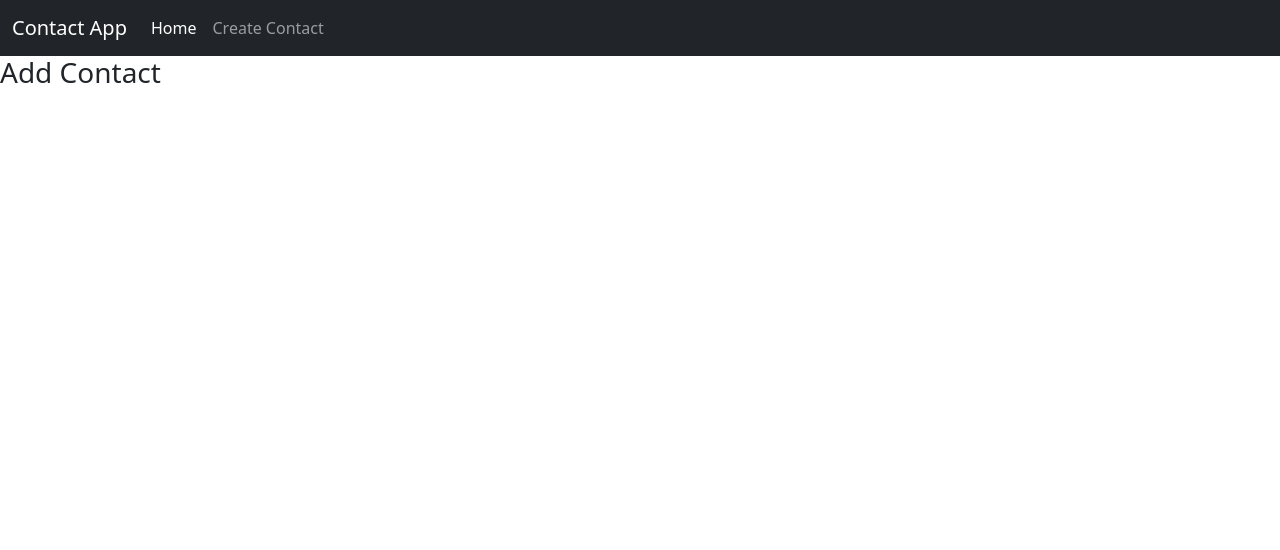
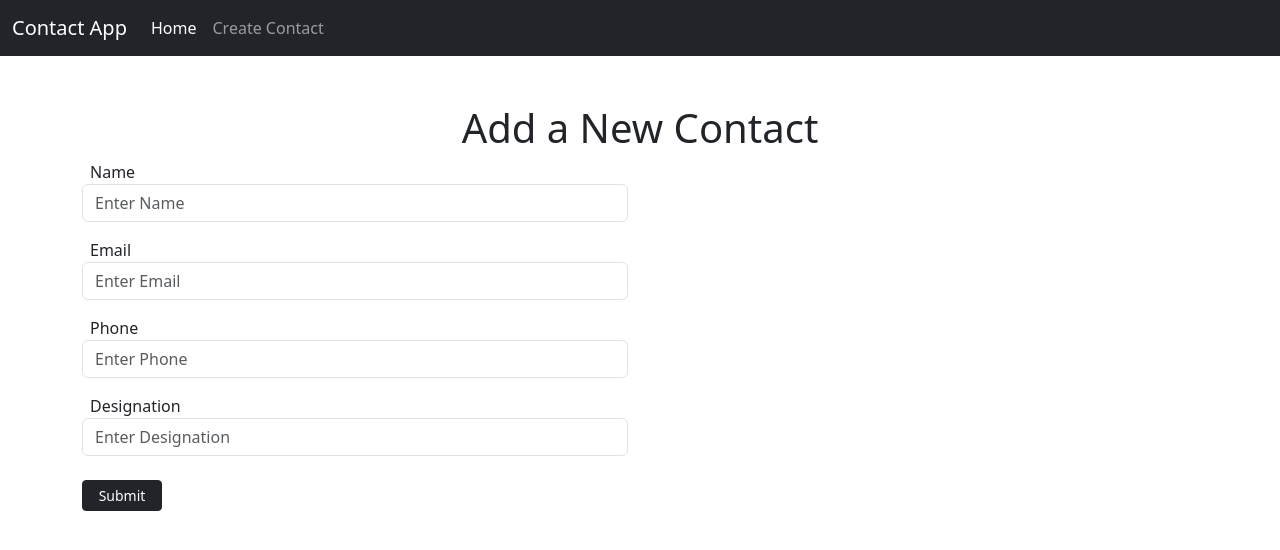
Before and after one commit to Measum-Shah/contact-app-vue, a Vue app in the folder frontend/: page /create-contact in a window 1280 px wide. Shown: the top 550 px of the page. Built offline with nearby package versions, Linux system fonts and the light colour scheme.

Commit message:
Create contact functionality ui added

```diff
--- a/frontend/package.json
+++ b/frontend/package.json
@@ -17,7 +17,8 @@
     "bootstrap": "^5.3.7",
     "vue": "^3.5.18",
     "vue-router": "^4.0.13",
-    "vue-spinner": "^1.0.4"
+    "vue-spinner": "^1.0.4",
+    "vue-toastification": "^2.0.0-rc.5"
   },
   "devDependencies": {
     "@vitejs/plugin-vue": "^6.0.1",
--- a/frontend/src/components/AddContact.vue
+++ b/frontend/src/components/AddContact.vue
@@ -1,13 +1,86 @@
 <template lang="html">
     <div>
-        <h3>Add Contact</h3>
+        <div class="container main">
+            <h1 class="heading">Add a New Contact</h1>
+            <div class="row">
+                <div class="col-md-6">
+                    <form  @submit.prevent="saveContact">
+                        <div class="form-group">
+                            <label class="label">Name</label>
+                            <input type="text" class="form-control" placeholder="Enter Name" v-model="contact.name">
+                        </div>
+                        <div class="form-group">
+                            <label class="label"> Email</label>
+                            <input type="email" class="form-control" placeholder="Enter Email" v-model="contact.email">
+                        </div>
+                        <div class="form-group">
+                            <label class="label">Phone</label>
+                            <input type="text" class="form-control" placeholder="Enter Phone" v-model="contact.phone">
+                        </div>
+                        <div class="form-group">
+                            <label class="label">Designation</label>
+                            <input type="text" class="form-control" placeholder="Enter Designation" v-model="contact.designation">
+                        </div>
+
+                        <button type="submit" class="btn btn-dark btn-sm mt-2">Submit</button>
+                    </form>
+                </div>
+            </div>
+
+        </div>
     </div>
 </template>
-<script>
-export default {
+<script setup>
+import axios from 'axios';
+import { ref } from 'vue';
+import { useToast } from 'vue-toastification';
 
+const contact = ref({
+    name : "",
+    email : "",
+    phone : "",
+    designation : "",
+});
+
+const toast = useToast();
+
+
+const saveContact= async()=>{
+    if(!contact.value.name || !contact.value.email || !contact.value.phone || !contact.value.designation ){
+        toast.error('All Fields are required');
+    }
+
+    try {
+        const apiURL = 'http://localhost:8000/api/contacts';
+        const response = await axios.post(apiURL, contact.value);
+        if(response.status==200){
+            toast.success('Contact added successfully!');
+            contact.value.name = '';
+            contact.value.email = '';
+            contact.value.phone = '';
+            contact.value.designation = '' ;
+        }
+    } catch (error) {
+        toast.error(`Failed to add contact due to:
+    ${error}`);
+    }
 }
+
 </script>
-<style lang="">
+<style lang="css">
+.main{
+    margin-top: 3rem;
+}
+
+.form-group{
+    margin-bottom: 1rem;
+}
+.label{
+    font-size: medium;
+    margin-left: 0.5rem;
+}
+.heading{
+    text-align: center;
+}
 
 </style>
--- a/frontend/src/components/ContactList.vue
+++ b/frontend/src/components/ContactList.vue
@@ -3,7 +3,6 @@
     <div v-if="loading" class="loader-container">
   <ClipLoader :loading="loading" color="#000" size="50px" />
 </div>
-
         <table class="table table-hover">
             <thead>
                 <tr>
--- a/frontend/src/main.js
+++ b/frontend/src/main.js
@@ -1,6 +1,7 @@
 import { createApp } from 'vue'
 import App from './App.vue'
-import "./assets/css/index.css"
+import Toast from "vue-toastification"
+import "vue-toastification/dist/index.css"
 import "bootstrap/dist/css/bootstrap.min.css"
 import "bootstrap/dist/js/bootstrap.bundle.min.js"
 import router from './routes'
@@ -9,6 +10,6 @@ import router from './routes'
 
 const app = createApp(App)
 
-app.use(router)
+app.use(Toast).use(router)
 
 app.mount('#app')
```
Also changed, not shown: frontend/src/assets/css/index.css (deleted), 1 other file (tests, documents, lock files or other folders).
